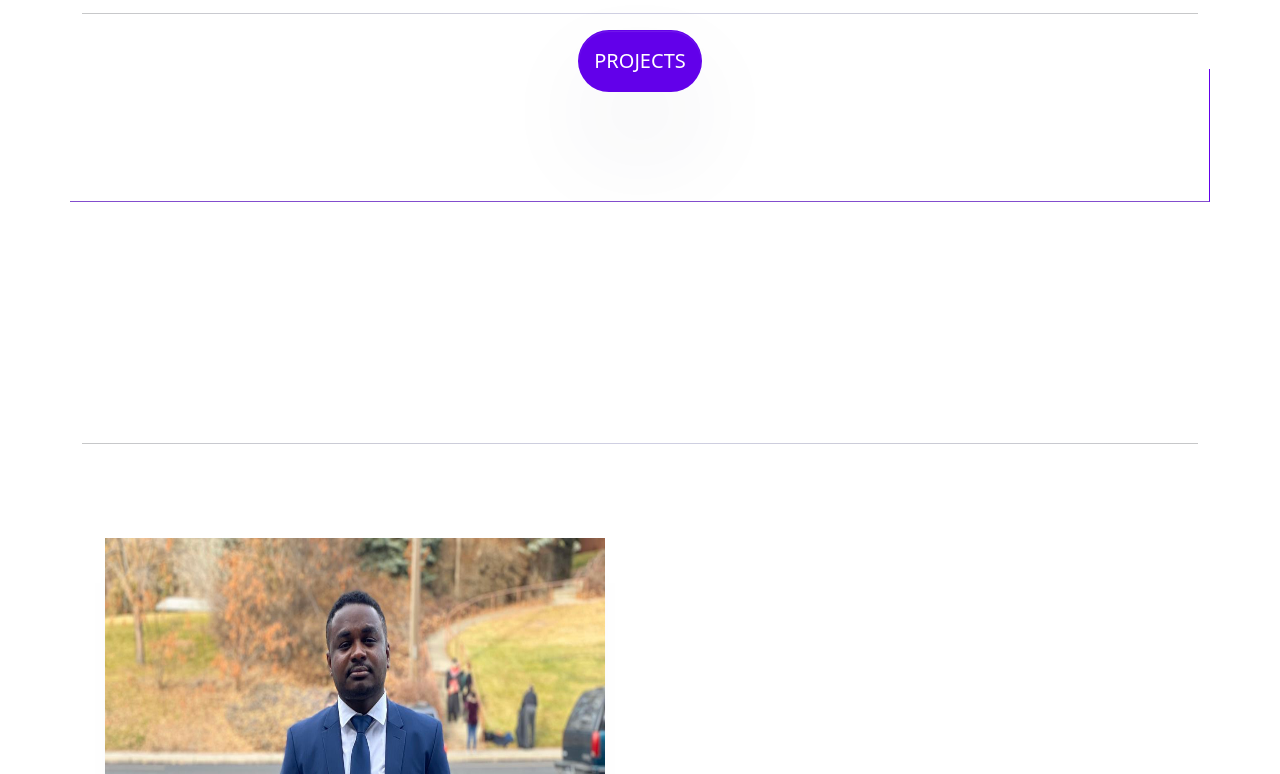
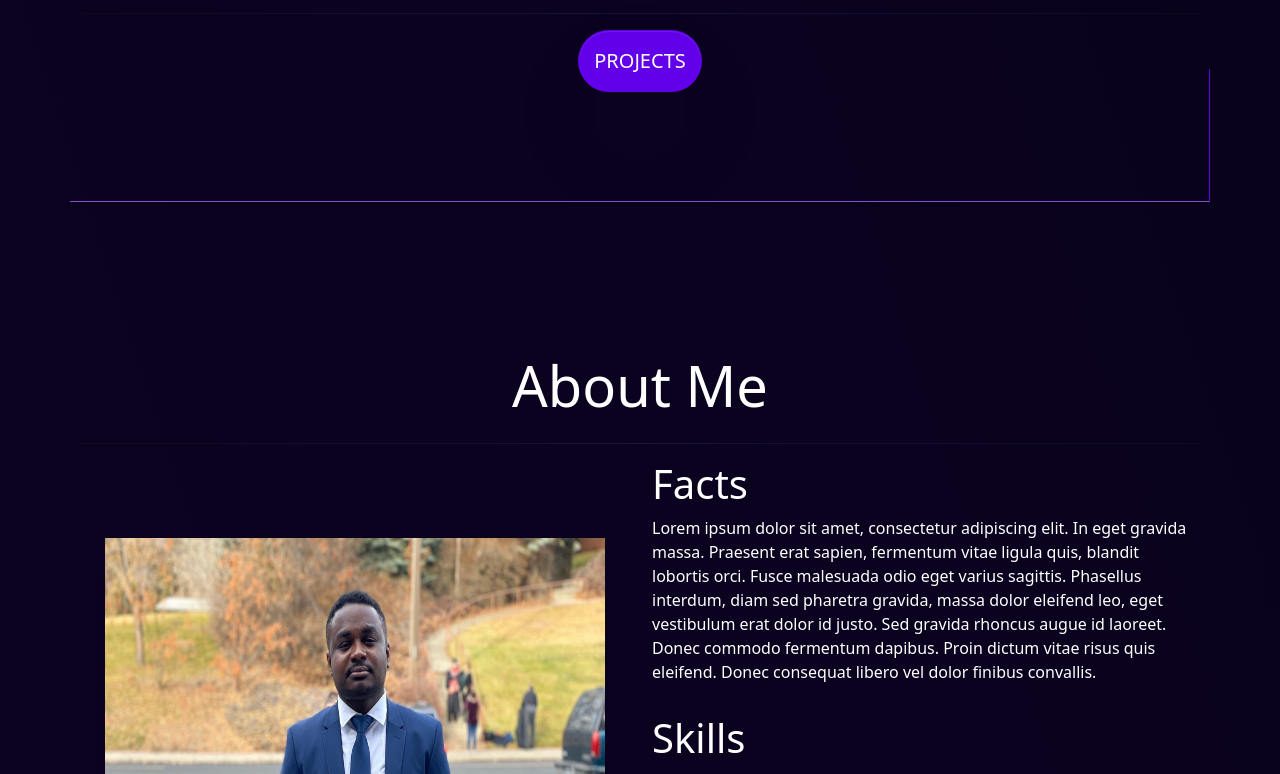
Before and after one commit to servenn/servenn.github.io, a plain HTML site: page index.html in a window 1280 px wide. Shown: the part 412-1186 px from the top of the page. Drawn offline with nearby package versions, Linux system fonts and the light colour scheme.

Commit message:
Update main.css

```diff
--- a/main.css
+++ b/main.css
@@ -6,7 +6,7 @@
 }
 /* added on september */
 body{
-/*      background-image: linear-gradient(to right top, #0c0323, #0b0321, #0b021f, #0a021e, #09021c); */
+     background-image: linear-gradient(to right top, #0c0323, #0b0321, #0b021f, #0a021e, #09021c);
 }
 
 
```
